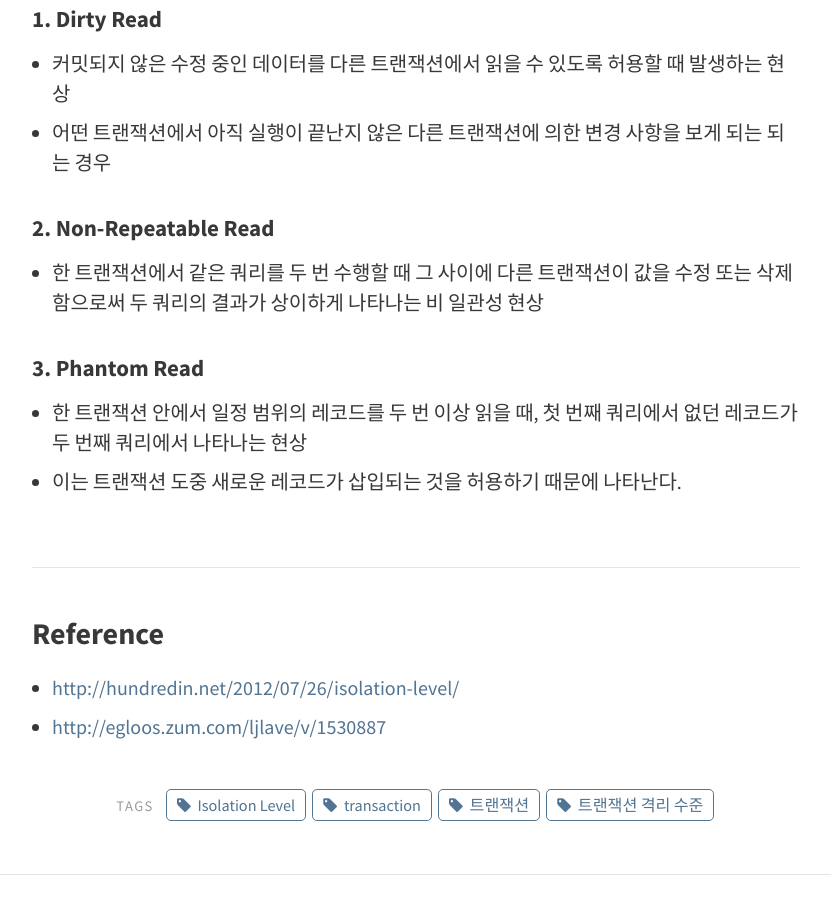
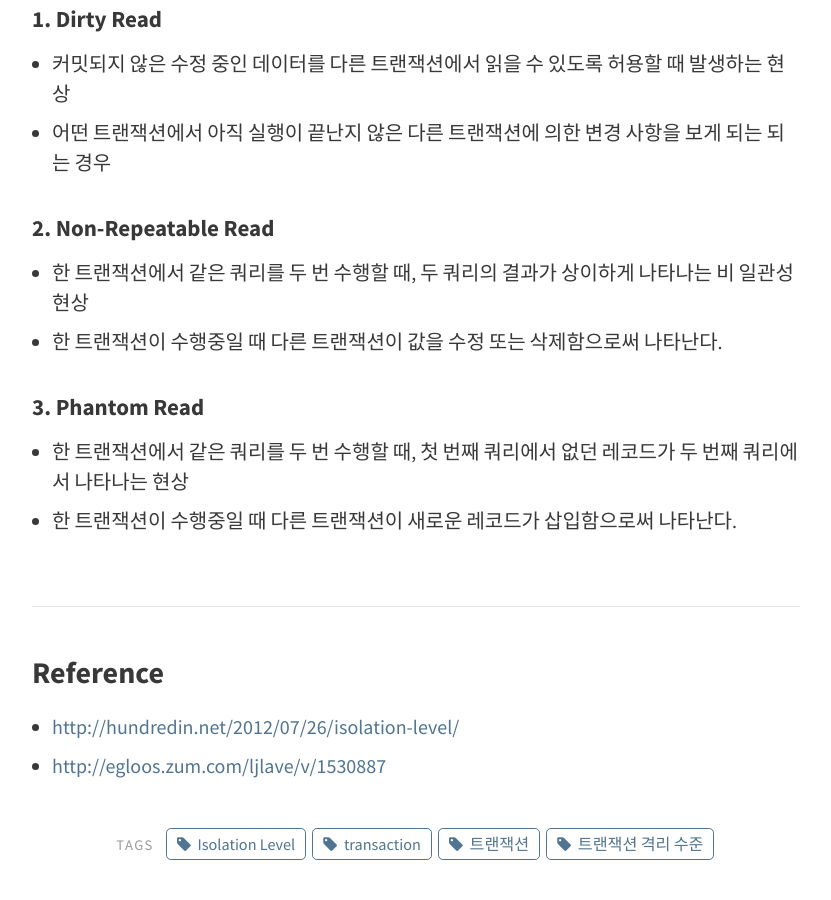
Before and after one commit to doooyeon/doooyeon.github.io, a Jekyll site: the page built from _posts/2018-09-29-transaction-isolation-level.md, in a window 1280 px wide and 900 px high, scrolled down 2344 px. Shown: the whole window, without its empty margins (224-1055 px from the left). Built offline with Jekyll 4.4.1, drawn with Linux system fonts in a browser that asks for light colours; comment, search, counter and statistics services are not loaded.

```diff
--- a/_posts/2018-09-29-transaction-isolation-level.md
+++ b/_posts/2018-09-29-transaction-isolation-level.md
@@ -52,11 +52,12 @@ tags: [트랜잭션, 트랜잭션 격리 수준, transaction, Isolation Level]
 * 어떤 트랜잭션에서 아직 실행이 끝난지 않은 다른 트랜잭션에 의한 변경 사항을 보게 되는 되는 경우
 
 #### 2. Non-Repeatable Read
-* 한 트랜잭션에서 같은 쿼리를 두 번 수행할 때 그 사이에 다른 트랜잭션이 값을 수정 또는 삭제함으로써 두 쿼리의 결과가 상이하게 나타나는 비 일관성 현상
+* 한 트랜잭션에서 같은 쿼리를 두 번 수행할 때, 두 쿼리의 결과가 상이하게 나타나는 비 일관성 현상
+* 한 트랜잭션이 수행중일 때 다른 트랜잭션이 값을 수정 또는 삭제함으로써 나타난다.
 
 #### 3. Phantom Read
-* 한 트랜잭션 안에서 일정 범위의 레코드를 두 번 이상 읽을 때, 첫 번째 쿼리에서 없던 레코드가 두 번째 쿼리에서 나타나는 현상
-* 이는 트랜잭션 도중 새로운 레코드가 삽입되는 것을 허용하기 때문에 나타난다.
+* 한 트랜잭션에서 같은 쿼리를 두 번 수행할 때, 첫 번째 쿼리에서 없던 레코드가 두 번째 쿼리에서 나타나는 현상
+* 한 트랜잭션이 수행중일 때 다른 트랜잭션이 새로운 레코드가 삽입함으로써 나타난다.
 
 <br>
 
```
